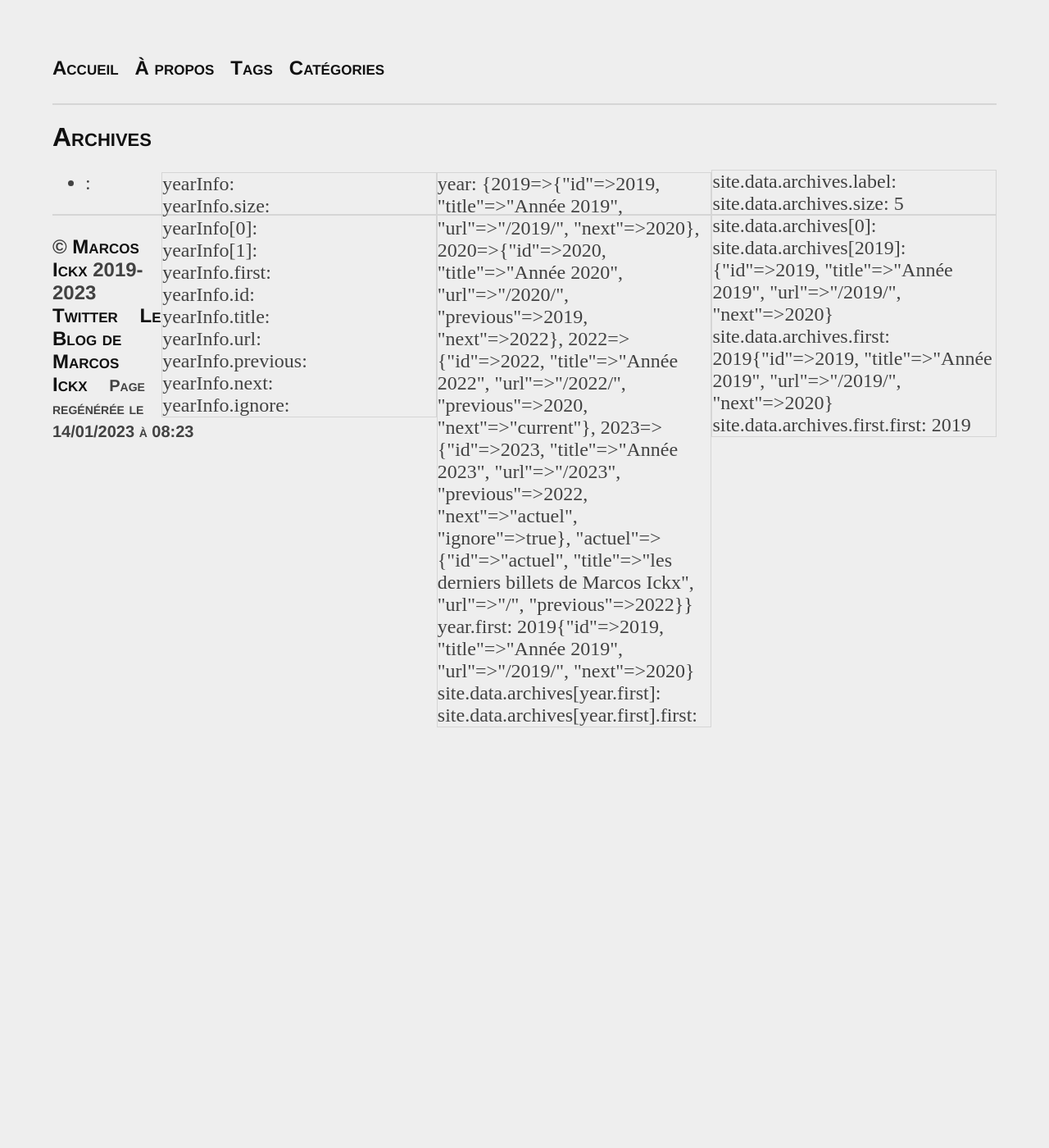
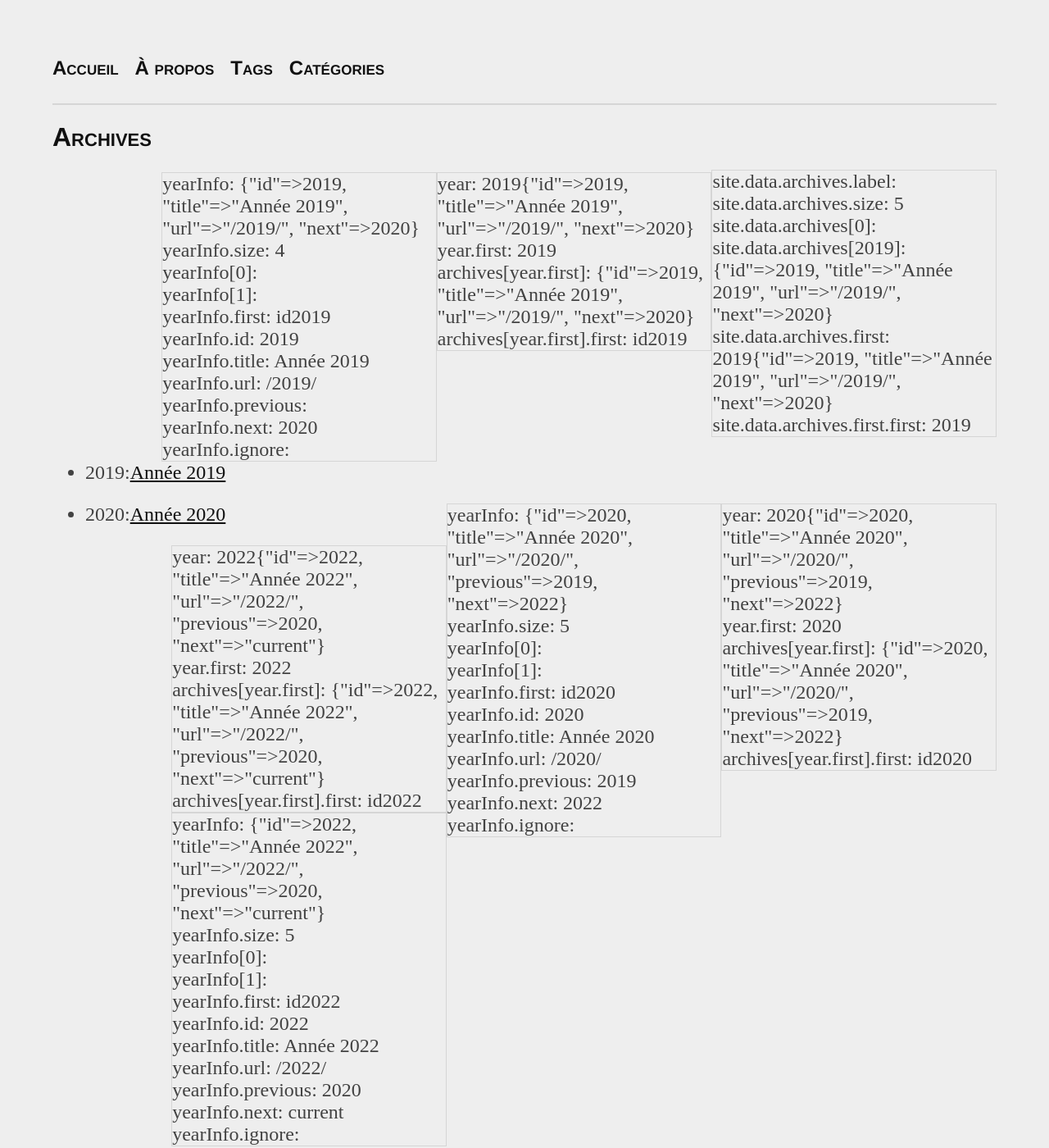
Before and after one commit to MarcosIckx/PreviewMarcosxNet, a Jekyll site: the page built from _pages/archives.md, in a window 1280 px wide and 1400 px high. Shown: the whole window at 82% size. Built offline with Jekyll 4.4.1, drawn with Linux system fonts in a browser that asks for light colours; some of the changed text lies outside the part shown.

Commit message:
Update archives.html

```diff
--- a/_includes/archives.html
+++ b/_includes/archives.html
@@ -1,14 +1,14 @@
 {%- assign debugMode = include.debug | default: false -%}
 {%- assign displaySubLinks = include.displaySubLinks | default: false -%}
-{%- assign archives = site.data.archives | reverse -%}
+{%- assign archives = site.data.archives -%}
 {%- if debugMode -%}
 <div class="debug">
-site.data.archives.label: {{site.data.archives.label}}<br/>
-site.data.archives.size: {{site.data.archives.size}}<br/>
-site.data.archives[0]: {{site.data.archives[0] }}<br/>
-site.data.archives[2019]: {{site.data.archives[2019] }}<br/>
-site.data.archives.first: {{site.data.archives.first }}<br/>
-site.data.archives.first.first: {{site.data.archives.first.first }}<br/>
+site.data.archives.label: {{archives.label}}<br/>
+site.data.archives.size: {{archives.size}}<br/>
+site.data.archives[0]: {{archives[0] }}<br/>
+site.data.archives[2019]: {{archives[2019] }}<br/>
+site.data.archives.first: {{archives.first }}<br/>
+site.data.archives.first.first: {{archives.first.first }}<br/>
 </div>
   {%- endif -%}
 
@@ -19,11 +19,11 @@ site.data.archives.first.first: {{site.data.archives.first.first }}<br/>
     <div class="debug">
     year: {{year}}<br/>
     year.first: {{year.first}}<br/>
-    site.data.archives[year.first]: {{site.data.archives[year.first]}}<br/>
-    site.data.archives[year.first].first: {{site.data.archives[year.first].first}}<br/>
+    archives[year.first]: {{archives[year.first]}}<br/>
+    archives[year.first].first: {{archives[year.first].first}}<br/>
     </div>
   {%- endif -%}
-  {%- assign yearInfo = site.data.archives[year.first] -%}
+  {%- assign yearInfo = archives[year.first] -%}
   {%- if include.debug -%}
     <div class="debug">yearInfo: {{yearInfo}}<br/>
     yearInfo.size: {{yearInfo.size}}<br/>
@@ -49,7 +49,7 @@ site.data.archives.first.first: {{site.data.archives.first.first }}<br/>
     <p>{{yearInfo.id}}: {%- include archive-year-link.html year=yearInfo debug=debugMode -%}</p>
     {%- if displaySubLinks -%}
     {%- if yearInfo.previous -%}
-      {%- assign previous = site.data.archives[yearInfo.previous] -%}
+      {%- assign previous = archives[yearInfo.previous] -%}
       {%- if include.debug -%}
       <div class="debug">previous: {{previous}}<br/>
       previous.id: {{previous.id}}<br/>
@@ -62,7 +62,7 @@ site.data.archives.first.first: {{site.data.archives.first.first }}<br/>
     <p>{{previous.id}} : {% include archive-year-link.html year=previous debug=debugMode -%}</p>
     {%- endif -%}
     {%- if yearInfo.next -%}
-      {%- assign next = site.data.archives[yearInfo.next] -%}
+      {%- assign next = archives[yearInfo.next] -%}
       {%- if include.debug -%}
       <div class="debug">next: {{next}}<br/>
       next.id: {{next.id}}<br/>
```
